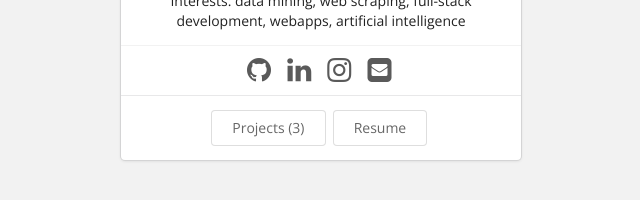
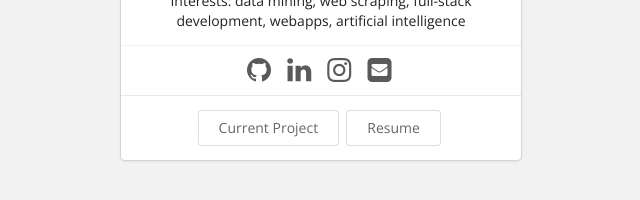
Before and after one commit to KureYv/matthewl.xyz, a Jekyll site: the page built from index.html, in a window 1280 px wide. Shown: the part 666-866 px from the top of the page, without its empty margins (319-959 px from the left). Built offline with Jekyll 4.4.1, drawn with Linux system fonts in a browser that asks for light colours.

Commit message:
Update theme-home-builtin-3.html

```diff
--- a/_includes/theme-home-builtin-3.html
+++ b/_includes/theme-home-builtin-3.html
@@ -35,8 +35,8 @@
         {% include home-network-links.html %}
       </div>
       <div class="center aligned content">
-        <a href="{{ site.baseurl}}/projects/">
-          <button class="ui basic button">Projects ({{ num_projects }})</button>
+        <a href="https://github.com/Weezity/Semantic_API">
+          <button class="ui basic button">Current Project</button>
         </a>
         <a href="templates/Matthew's-Portfolio">
           <button class="ui basic button">{{ site.bio-page-label }}</button>
```
